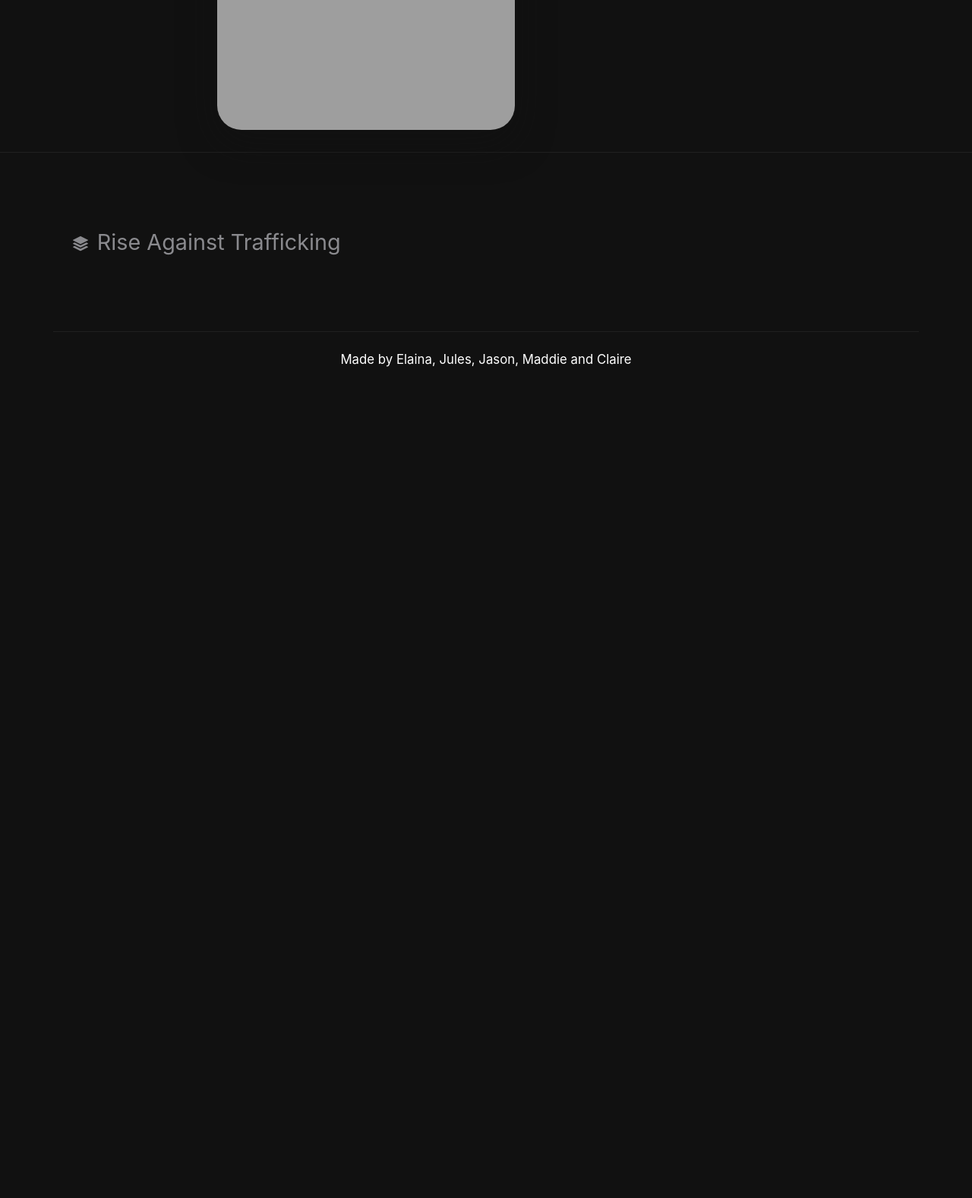
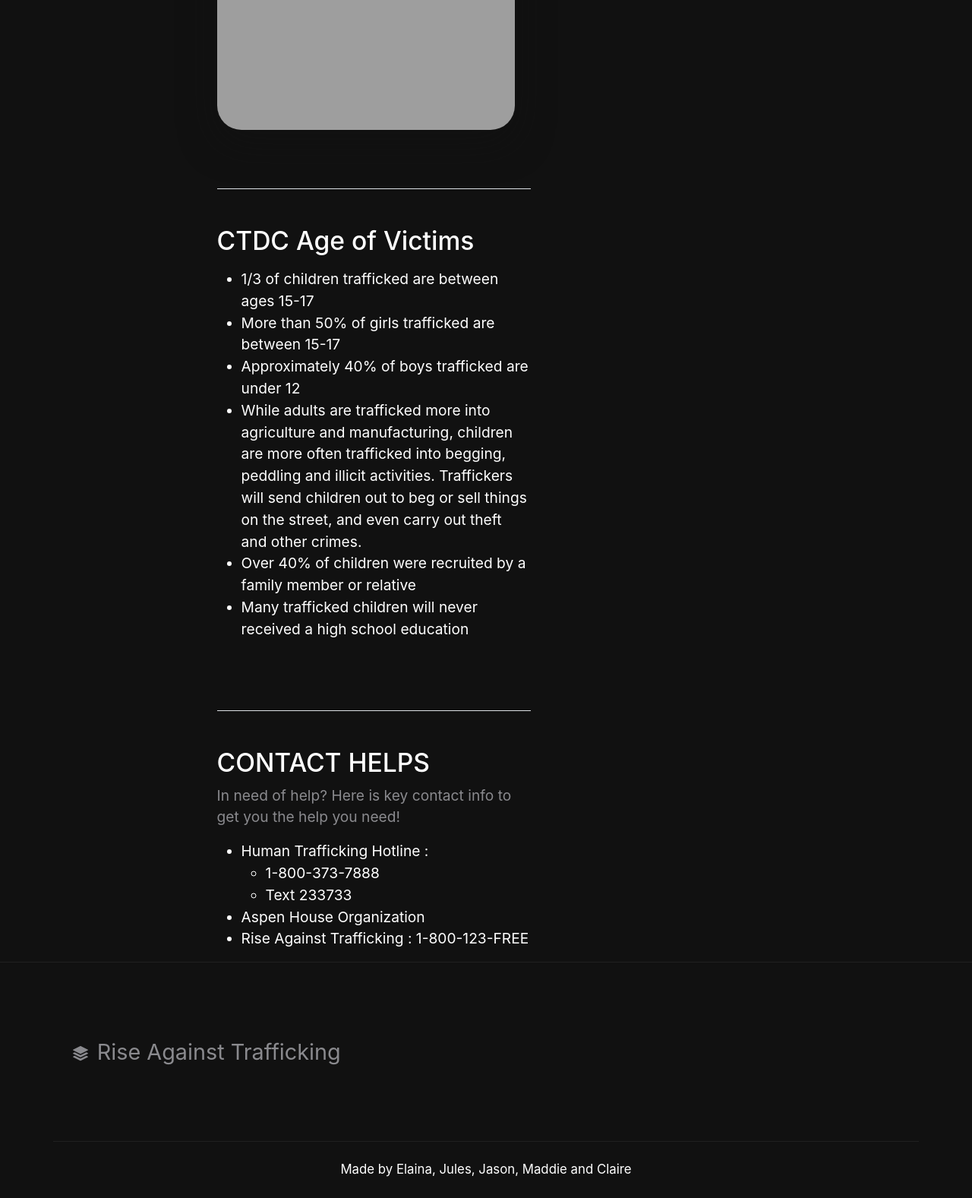
Before and after one commit to julessmith2020/missingppl, a Django app: page /system/ in a window 1280 px wide. Shown: the part 2266-3843 px from the top of the page at 76% size. Before the commit the page ends 2749 px from the top, so only its background shows below. Run offline with Django 4.2, Linux system fonts and the light colour scheme; some libraries are stand-ins or nearby versions; some web fonts are replaced; grey boxes are pictures that could not be loaded.

Commit message:
Update system.html

```diff
--- a/templates/webview/system.html
+++ b/templates/webview/system.html
@@ -177,6 +177,35 @@
             </div>
           </div>
           <br>
+          <div class="col-12 col-lg-7">
+            <h2 class="h3 mt-5 border-top pt-5">CTDC Age of Victims</h2>
+            <p class="text-secondary">
+              <ul>
+                <li> 1/3 of children trafficked are between ages 15-17 </li>
+                <li> More than 50% of girls trafficked are between 15-17 </li>
+                <li> Approximately 40% of boys trafficked are under 12 </li>
+                <li> While adults are trafficked more into agriculture and manufacturing, children are more often trafficked into begging, peddling and illicit activities. Traffickers will send children out to beg or sell things on the street, and even carry out theft and other crimes. </li>
+                <li> Over 40% of children were recruited by a family member or relative </li>
+                <li> Many trafficked children will never received a high school education </li>
+              </ul>
+            </p>
+          </div>
+          <br>
+          <div class="col-12 col-lg-7">
+            <h2 class="h3 mt-5 border-top pt-5">CONTACT HELPS</h2>
+            <p class="text-secondary">
+              In need of help? Here is key contact info to get you the help you need!
+              <ul>
+                <li> Human Trafficking Hotline :
+                  <ul>
+                    <li> 1-800-373-7888 </li>
+                    <li> Text 233733</li>
+                  </ul>
+                <li> Aspen House Organization </li>
+                <li> Rise Against Trafficking : 1-800-123-FREE </li>
+              </ul>
+            </p>
+          </div>
         </div>
       </div>
     </div>
```
